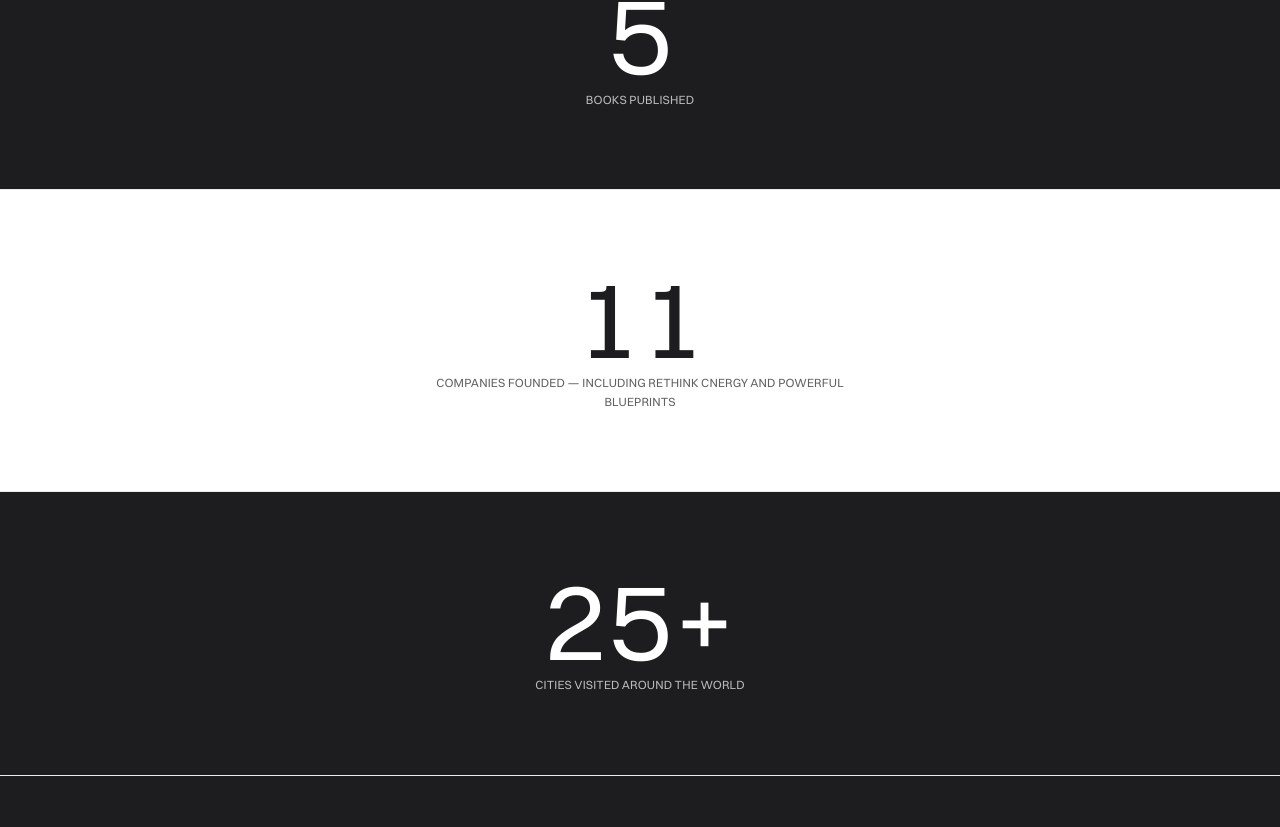
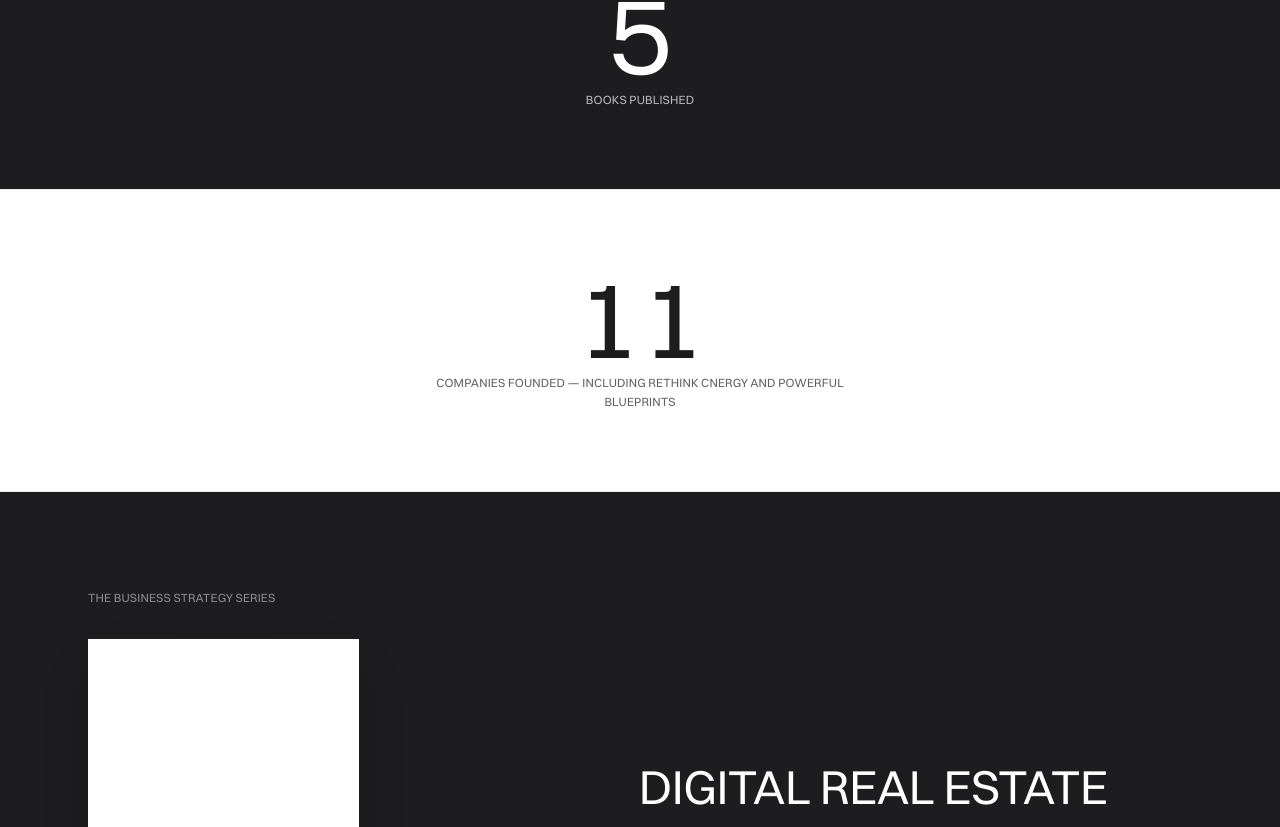
Before and after one commit to samcnergy/parhamshariat, a Next.js app: page / in a window 1280 px wide. Shown: the part 1973-2800 px from the top of the page. Built offline with nearby package versions, Linux system fonts and the light colour scheme; no server answers.

Commit message:
Remove cities-visited stat from home page

```diff
--- a/src/app/page.tsx
+++ b/src/app/page.tsx
@@ -27,7 +27,6 @@ const stats = [
   { number: "25+", caption: "Years — several countries, C-level roles in multinational companies" },
   { number: "5", caption: "Books published" },
   { number: "11", caption: "Companies founded — including ReTHINK CNERGY and Powerful Blueprints" },
-  { number: "25+", caption: "Cities visited around the world" },
 ];
 
 export default function HomePage() {
```
